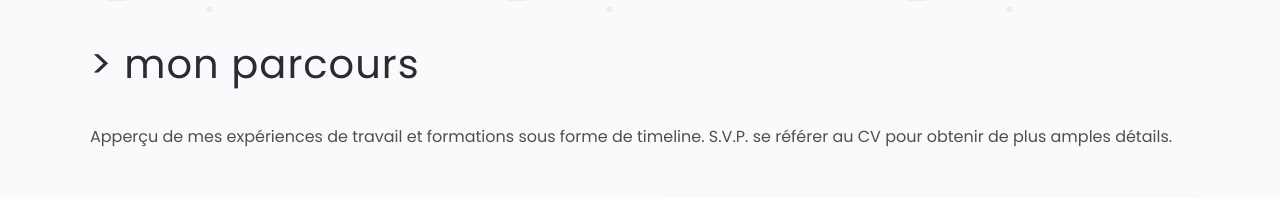
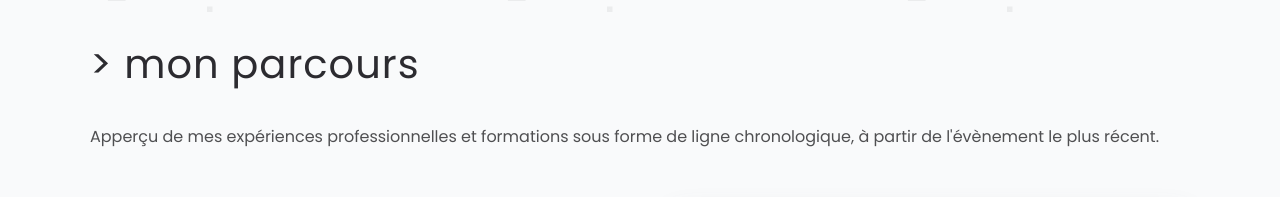
Before and after one commit to VanessaCHW/vc-portfolio, a Next.js app in the folder vanportfolio/: page / in a window 1280 px wide. Shown: the part 1407-1604 px from the top of the page. Built offline with nearby package versions, Linux system fonts and the light colour scheme.

Commit message:
Change timeline description text

```diff
--- a/vanportfolio/src/app/Components/Timeline/Timeline.js
+++ b/vanportfolio/src/app/Components/Timeline/Timeline.js
@@ -12,8 +12,8 @@ const Timeline = () => {
       <Content>
         <h1>&gt; mon parcours</h1>
         <p>
-          Apperçu de mes expériences de travail et formations sous forme de
-          timeline. S.V.P. se référer au CV pour obtenir de plus amples détails.
+          Apperçu de mes expériences professionnelles et formations sous forme
+          de ligne chronologique, à partir de l'évènement le plus récent.
         </p>
 
         <TimelineContainer>
```
